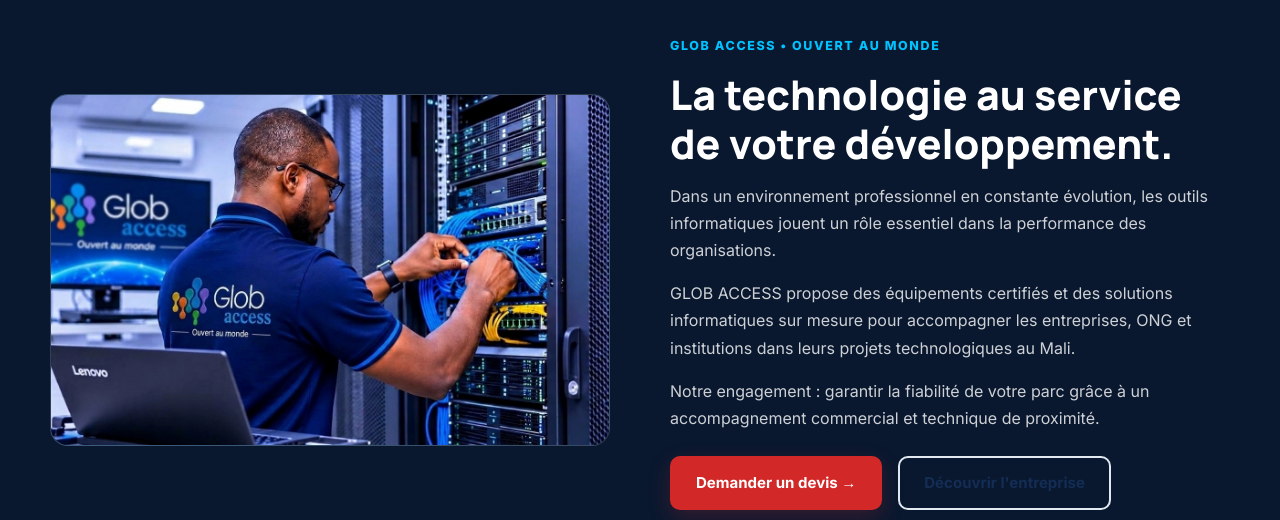
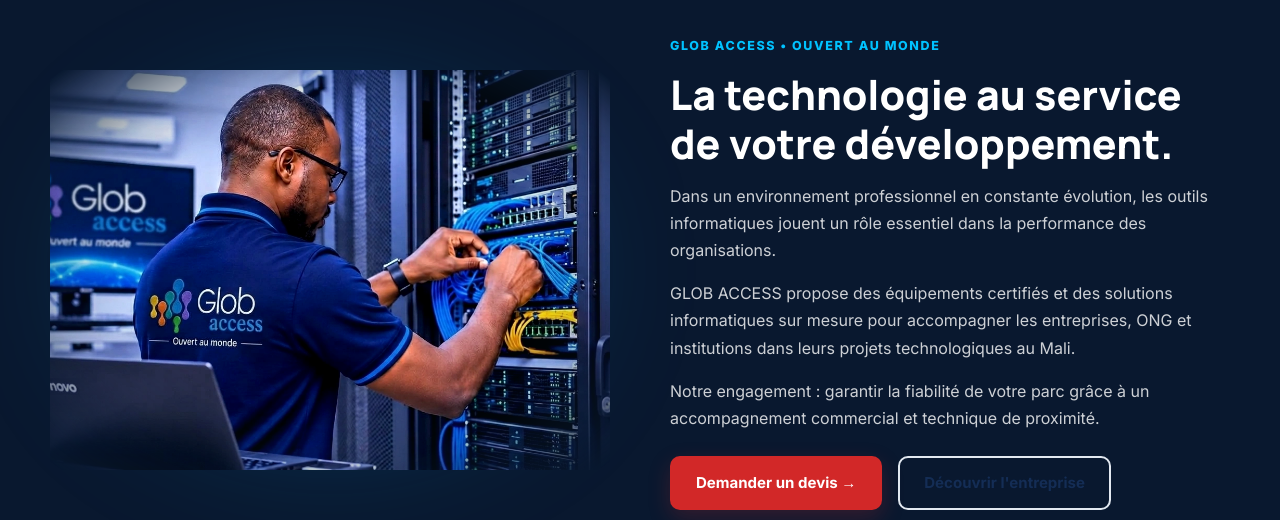
Before and after one commit to 73444209/glob-access-website, a plain HTML site: page index.html in a window 1280 px wide. Shown: the part 1835-2355 px from the top of the page. Drawn offline with Linux system fonts and the light colour scheme.

Commit message:
Fusion image baie serveur dans css/style.css

```diff
--- a/css/style.css
+++ b/css/style.css
@@ -3,7 +3,7 @@
    Fichier : css/style.css
    ========================================================= */
 
-/* 0. COMPATIBILITÉ DES VARIABLES (Garantit que toutes les pages fonctionnent)
+/* 0. COMPATIBILITÉ DES VARIABLES
    --------------------------------------------------------- */
 :root {
   --color-navy: var(--color-primary, #142D55);
@@ -236,7 +236,7 @@ p {
   font-weight: 700;
 }
 
-/* 4. EN-TÊTE ET NAVIGATION (Compatible <ul> et liens directs)
+/* 4. EN-TÊTE ET NAVIGATION
    --------------------------------------------------------- */
 .site-header {
   position: sticky;
@@ -610,9 +610,10 @@ p {
   flex-grow: 1;
 }
 
-/* 8. SECTION TECHNOLOGIE
+/* 8. SECTION TECHNOLOGIE — FUSION PROFESSIONNELLE SANS CADRE
    --------------------------------------------------------- */
 .technology-section {
+  position: relative;
   overflow: hidden;
   color: var(--color-white);
   background: var(--color-navy-dark);
@@ -632,18 +633,31 @@ p {
 
 .technology-visual {
   position: relative;
-  overflow: hidden;
-  min-height: 350px;
-  border: 1px solid rgba(255, 255, 255, 0.16);
-  border-radius: var(--radius-lg);
-  background: linear-gradient(135deg, #173e67, #08172d);
+  isolation: isolate;
+  overflow: visible;
+  min-height: 380px;
+  border: none;
+  background: transparent;
+}
+
+.technology-visual::before {
+  content: "";
+  position: absolute;
+  z-index: -1;
+  inset: 8%;
+  border-radius: 50%;
+  background: rgba(0, 145, 210, 0.25);
+  filter: blur(65px);
 }
 
 .technology-visual img {
   width: 100%;
-  height: 100%;
-  min-height: 350px;
+  height: 400px;
   object-fit: cover;
+  border-radius: 0;
+  -webkit-mask-image: radial-gradient(ellipse at center, #000 50%, rgba(0, 0, 0, 0.82) 68%, transparent 98%);
+  mask-image: radial-gradient(ellipse at center, #000 50%, rgba(0, 0, 0, 0.82) 68%, transparent 98%);
+  filter: saturate(0.95) contrast(1.05);
 }
 
 .technology-text .eyebrow {
@@ -893,6 +907,14 @@ p {
     height: 320px;
   }
 
+  .technology-visual {
+    min-height: 300px;
+  }
+
+  .technology-visual img {
+    height: 310px;
+  }
+
   .floating-card {
     right: 12px;
     bottom: 12px;
```
